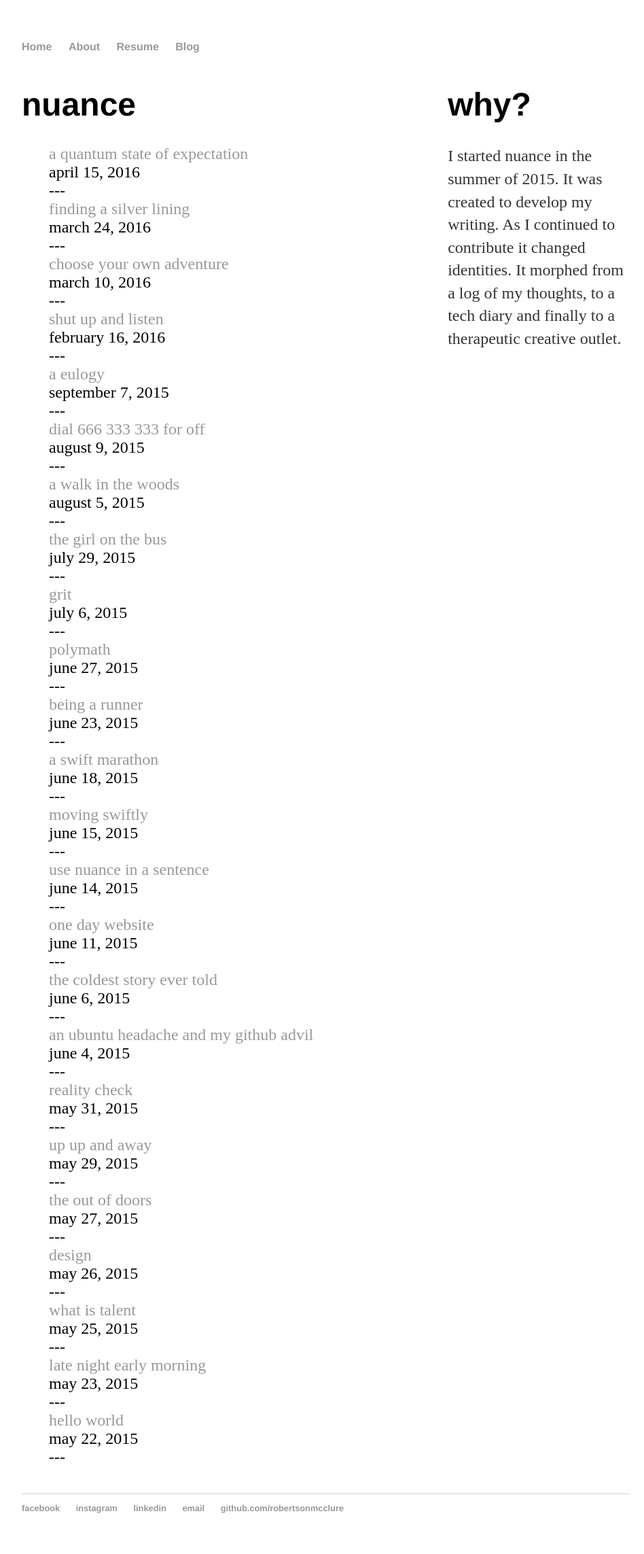
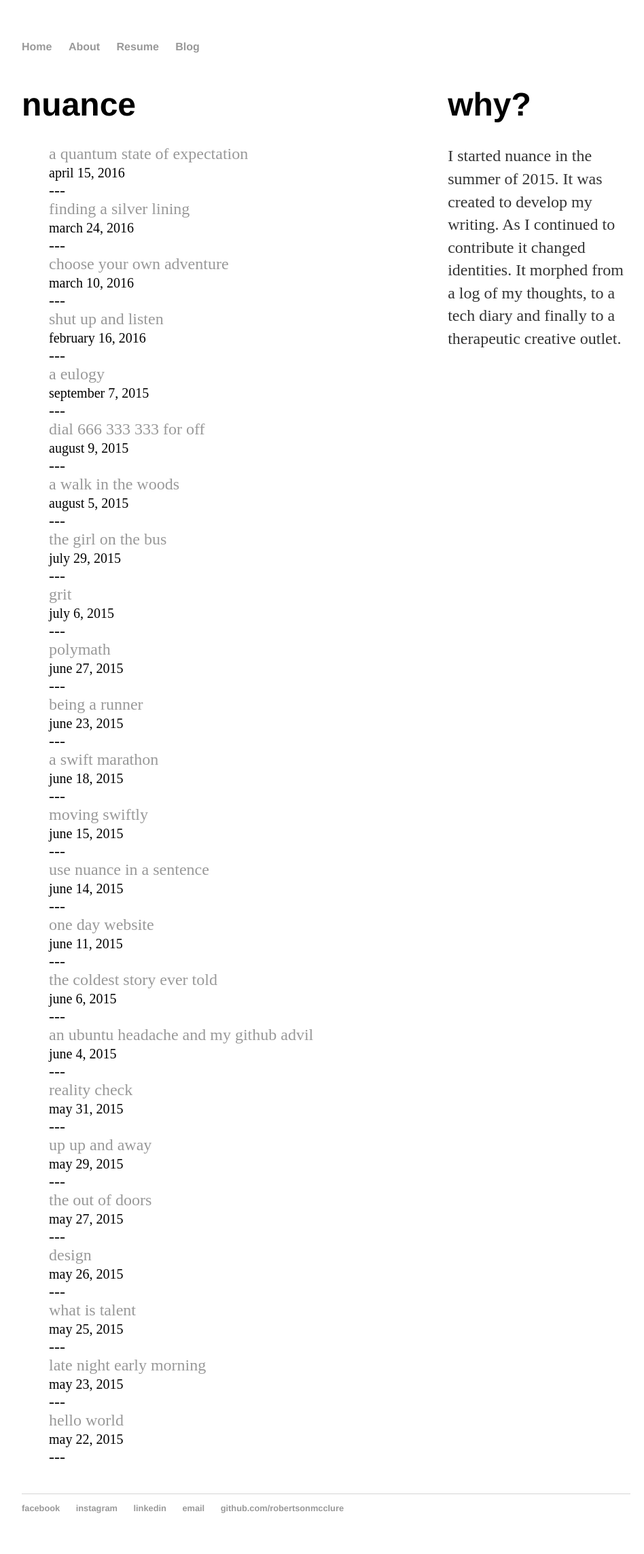
Before and after one commit to robertsonmcclure/robertsonmcclure.github.io, a Jekyll site: the page built from blog/index.html, in a window 1280 px wide. Shown: the whole page at 68% size, without its empty margins (160-1108 px from the left). Built offline with Jekyll 4.4.1, drawn with Linux system fonts in a browser that asks for light colours.

Commit message:
commited using script

```diff
--- a/css/main.css
+++ b/css/main.css
@@ -56,3 +56,7 @@ ul.posts li {
 .clear {
     clear: both;
 }
+
+span {
+    font-size: smaller;
+}
```
